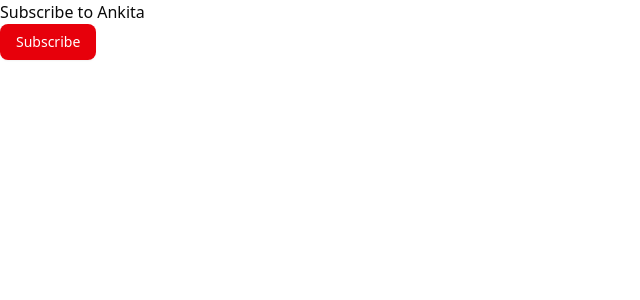
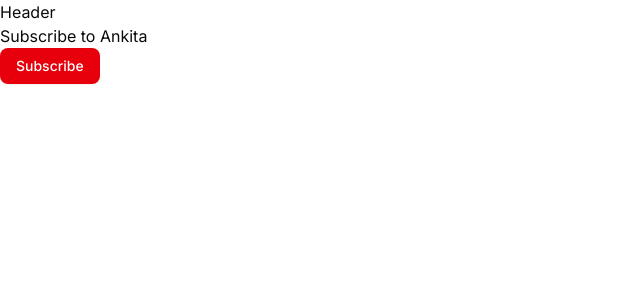
Before and after one commit to AnkitaArya04/splitr-clone, a Next.js app: page / in a window 1280 px wide. Shown: the top 300 px of the page, without its empty margins (0-640 px from the left). Built offline with nearby package versions, Linux system fonts and the light colour scheme.

Commit message:
header is defined

```diff
--- a/app/layout.js
+++ b/app/layout.js
@@ -1,15 +1,9 @@
-import { Geist, Geist_Mono } from "next/font/google";
+import { Inter } from "next/font/google";
 import "./globals.css";
+import Header from "@/components/header";
 
-const geistSans = Geist({
-  variable: "--font-geist-sans",
-  subsets: ["latin"],
-});
+const inter = Inter({subsets:["latin"]});
 
-const geistMono = Geist_Mono({
-  variable: "--font-geist-mono",
-  subsets: ["latin"],
-});
 
 export const metadata = {
   title: "Splitr",
@@ -23,8 +17,9 @@ export default function RootLayout({ children }) {
         <link rel="icon" href="/logos/logo-s.png" sizes="any" />
       </head>
       <body
-        className={`${geistSans.variable} ${geistMono.variable} antialiased`}
+        className={`${inter.className}`}
       >
+        <Header />
        <main className="min-h-screen"> {children}</main>
       </body>
     </html>
--- /dev/null
+++ b/components/header.jsx
@@ -0,0 +1,11 @@
+import React from 'react'
+
+const header = () => {
+  return (
+    <div>
+      Header
+    </div>
+  )
+}
+
+export default header
```
